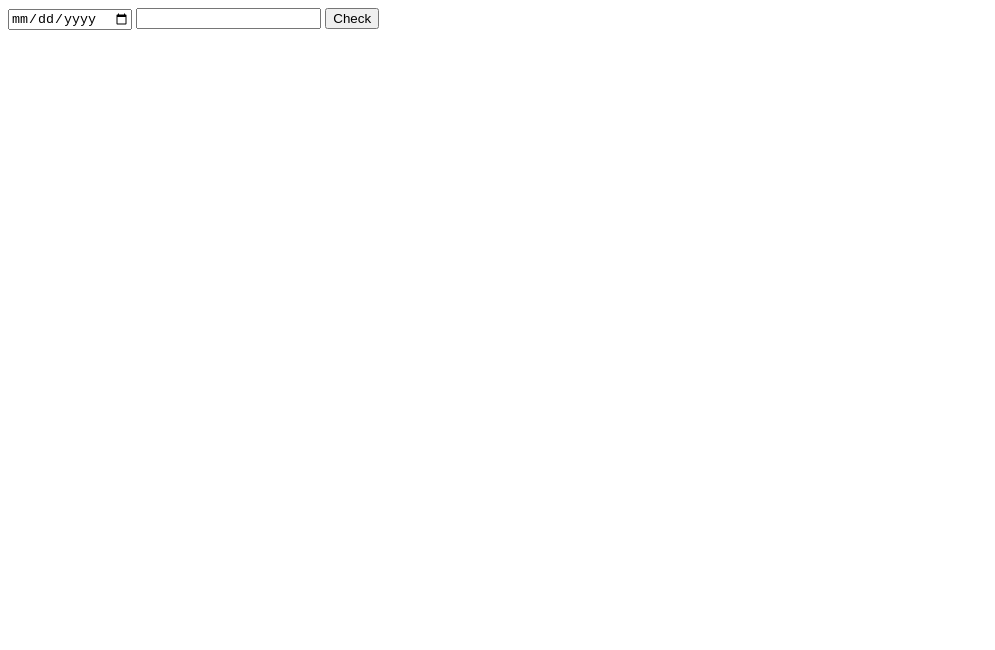
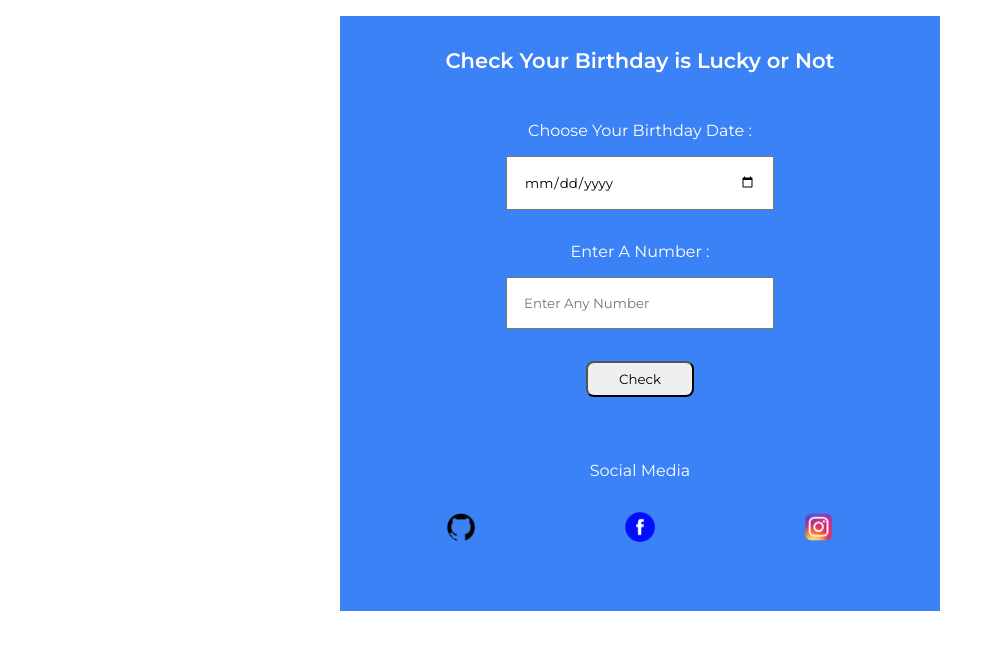
Before and after one commit to mdarif6/neog.camp-mark-eleven, a plain HTML site: page index.html in a window 1280 px wide. Shown: the whole page, without its empty margins (0-995 px from the left). Drawn offline with Linux system fonts and the light colour scheme.

Commit message:
css update

```diff
--- a/app.js
+++ b/app.js
@@ -38,12 +38,16 @@ checkButton.addEventListener("click", () => {
 
   console.log(dateSum);
   console.log(finalNumber);
+  if (inputNumber === "" || inputDate === "") {
+    display.textContent = `Can not Empty`;
+    return;
+  }
   if (dateSum < inputNumber) {
     display.textContent = "You Number Exceding your DOB";
   } else if (finalNumber % 2 === 0) {
-    display.textContent = "Sorry Your DOB is not Lucky in this App";
+    display.textContent = "Oops! Your Date Of Birth is not Lucky";
   } else {
-    display.textContent = "Wow!! You DOB is Lucky in this App";
+    display.textContent = "Wow!! Your Date Of Birth is Lucky";
   }
 });
 
--- a/index.html
+++ b/index.html
@@ -9,11 +9,37 @@
   </head>
   <body>
 
-    <input class="date" type="date"></input>
-    <input class="number" type="number"></input>
-    <button class="button">Check</button>
-    <div class="output"> </div>
+<div class="section">
 
+  <header class="header">
+    <h3>Check Your Birthday is Lucky or Not</h3>
+  </header>
+
+  <main class="main">
+    <div class="lable">Choose Your Birthday Date :</div>
+   <div> <input class="date" type="date"></input></div>
+   <div class="lable">Enter A Number :</div>
+   <div> <input class="number" type="number"placeholder="Enter Any Number" ></input></div>
+   <div><button class="button">Check</button></div>
+   <div class="output"> </div>
+  </main>
+
+  <footer class="footer">
+    <div>Social Media</div>
+    <ul class="social-link">
+      <li class="list-item">
+        <a class="link" href="https://github.com/mdarif6/"><img class="footericon" src="/images/g.png"/></a>
+      </li>
+      <li class="list-item">
+        <a  class="link" href="https://www.facebook.com/"><img class="footericon" src="/images/F.png"/></a>
+      </li>
+      <li class="list-item">
+        <a  class="link" href="https://www.instagram.com/"><img class="footericon" src="/images/Insta.png"/></a>
+      </li>
+    </ul>
+
+  </footer>
+</div>
     <script src="app.js" type="text/javascript"></script>
   </body>
 </html>
--- a/styles.css
+++ b/styles.css
@@ -0,0 +1,71 @@
+@import url("https://fonts.googleapis.com/css2?family=Montserrat:wght@400;600&display=swap");
+
+* {
+  font-family: "Montserrat", sans-serif;
+  padding: 0;
+  margin: 0;
+  box-sizing: border-box;
+}
+.section {
+  background-color: #3b82f6;
+  color: white;
+}
+body {
+  max-width: 600px;
+  margin: 0 auto;
+}
+
+.header {
+  font-size: large;
+  text-align: center;
+  padding: 2rem 0 1rem 0;
+  margin: 1rem;
+}
+
+.main {
+  margin: 2rem;
+
+  text-align: center;
+}
+.lable {
+  margin: 1rem 0 0 0;
+}
+input {
+  width: 50%;
+  padding: 1rem;
+  margin: 1rem 0;
+}
+.button {
+  width: 20%;
+  margin: 1rem 0;
+  padding: 0.5rem;
+
+  border-radius: 0.5rem;
+}
+.button:hover {
+  background-color: rgb(185, 197, 238);
+  font-weight: 800;
+}
+
+.footer {
+  text-align: center;
+  padding: 1rem 0 2rem;
+  margin: 1rem 0 2rem;
+}
+
+.social-link {
+  list-style: none;
+  display: flex;
+  justify-content: space-around;
+  padding: 2rem;
+}
+
+.link {
+  text-decoration: none;
+  font-size: large;
+  color: white;
+}
+
+.footericon {
+  max-width: 30px;
+}
```
Also changed, not shown: images/F.png (added), images/Insta.png (added), images/g.png (added), images/t.png (added), images/y.png (added).
